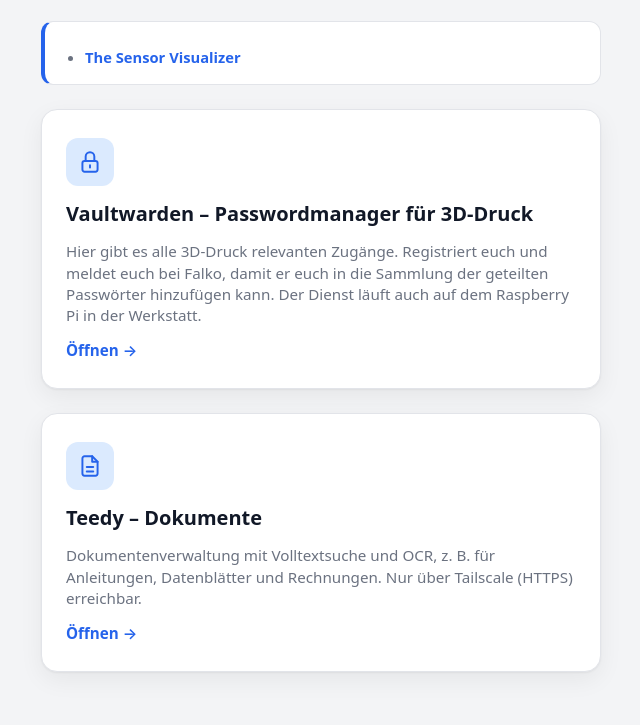
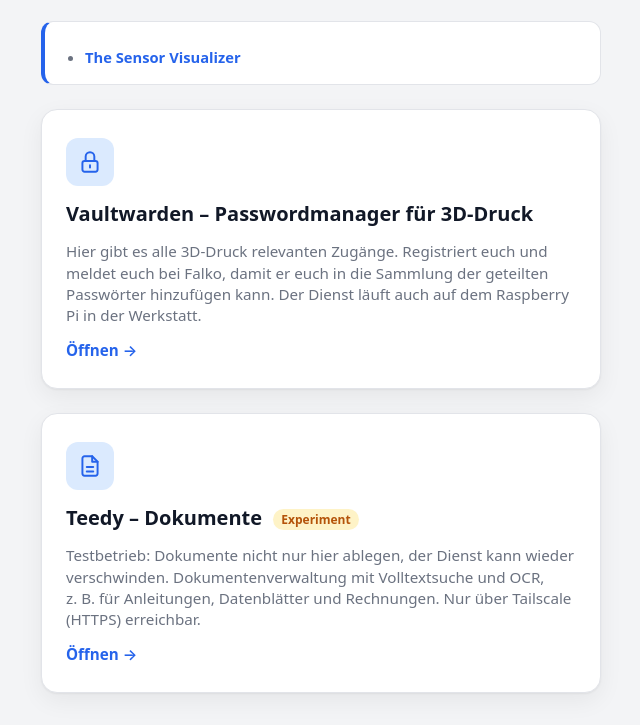
Before and after one commit to 35services/3d-printing-proxy, a plain HTML site: page site/index.html in a window 1280 px wide. Shown: the part 1428-2153 px from the top of the page, without its empty margins (319-959 px from the left). Before the commit the page ends 2132 px from the top, so only its background shows below. Drawn offline with Linux system fonts and the light colour scheme; no server answers.

Commit message:
Add INVENTORY.md, mark Teedy as an experiment on the landing page
INVENTORY.md lists what runs on the Pi and documents the Teedy prototype:
why it runs the fmaass/teedy-docs fork (arm64 images), how it is set up,
its current state and the open items before it stops being an experiment.
The Teedy card gets an "Experiment" badge and a note not to keep the only
copy of a document there.

Co-Authored-By: Claude Opus 5.5 <noreply@anthropic.com>

```diff
--- a/site/index.html
+++ b/site/index.html
@@ -4,7 +4,7 @@
 <meta charset="UTF-8">
 <meta name="viewport" content="width=device-width, initial-scale=1">
 <title>Drucken bei 35services</title>
-<link rel="stylesheet" href="style.css?v=4">
+<link rel="stylesheet" href="style.css?v=5">
 </head>
 <body>
   <header>
@@ -105,8 +105,8 @@
     <span class="icon">
       <svg viewBox="0 0 24 24"><path d="M14 3H7a2 2 0 0 0-2 2v14a2 2 0 0 0 2 2h10a2 2 0 0 0 2-2V8z"/><path d="M14 3v5h5"/><path d="M9 13h6M9 17h6"/></svg>
     </span>
-    <h2>Teedy &ndash; Dokumente</h2>
-    <p>Dokumentenverwaltung mit Volltextsuche und OCR, z.&nbsp;B. für Anleitungen, Datenblätter und Rechnungen. Nur über Tailscale (HTTPS) erreichbar.</p>
+    <h2>Teedy &ndash; Dokumente <span class="badge">Experiment</span></h2>
+    <p>Testbetrieb: Dokumente nicht nur hier ablegen, der Dienst kann wieder verschwinden. Dokumentenverwaltung mit Volltextsuche und OCR, z.&nbsp;B. für Anleitungen, Datenblätter und Rechnungen. Nur über Tailscale (HTTPS) erreichbar.</p>
     <span class="go">Öffnen &rarr;</span>
   </a>
   <script>
--- a/site/style.css
+++ b/site/style.css
@@ -7,6 +7,8 @@
   --accent: #2563eb;
   --accent-soft: #dbeafe;
   --danger: #dc2626;
+  --warn: #b45309;
+  --warn-soft: #fef3c7;
   --shadow: 0 1px 2px rgba(0,0,0,.05), 0 8px 24px rgba(0,0,0,.06);
 }
 @media (prefers-color-scheme: dark) {
@@ -19,6 +21,8 @@
     --accent: #60a5fa;
     --accent-soft: #1e3a5f;
     --danger: #ef4444;
+    --warn: #fbbf24;
+    --warn-soft: #422c0a;
     --shadow: 0 1px 2px rgba(0,0,0,.4), 0 8px 24px rgba(0,0,0,.35);
   }
 }
@@ -73,6 +77,17 @@ header p { margin: 0; color: var(--muted); }
 .card p { margin: 0; color: var(--muted); font-size: .95rem; line-height: 1.4; }
 /* A card outside the grid, spanning the full column like the notes. */
 .card.wide { width: 100%; max-width: 560px; margin-top: 24px; }
+.badge {
+  display: inline-block;
+  margin-left: 6px;
+  padding: 2px 8px;
+  border-radius: 999px;
+  background: var(--warn-soft);
+  color: var(--warn);
+  font-size: .75rem;
+  font-weight: 600;
+  vertical-align: middle;
+}
 .go { margin-top: auto; color: var(--accent); font-weight: 600; font-size: .95rem; }
 .note {
   width: 100%;
```
Also changed, not shown: 3 other files.
